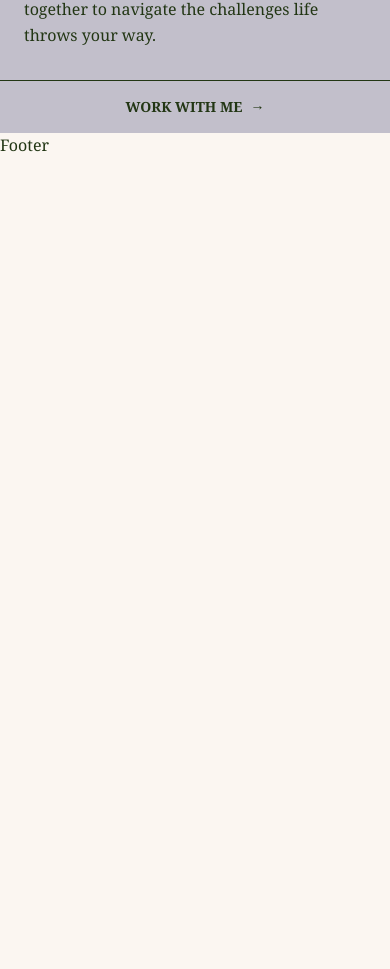
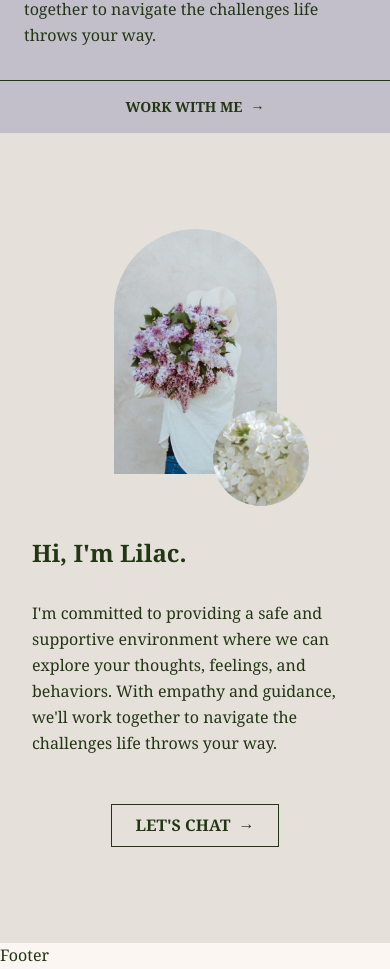
Before and after one commit to asynctushar/lilac, a Next.js app: page / in a window 390 px wide. Shown: the part 3557-4526 px from the top of the page. Before the commit the page ends 3716 px from the top, so only its background shows below. Built offline with nearby package versions, Linux system fonts and the light colour scheme.

Commit message:
feat: about section developed

```diff
--- /dev/null
+++ b/src/app/components/About.jsx
@@ -0,0 +1,40 @@
+import Image from 'next/image';
+import Link from 'next/link';
+import React from 'react';
+
+const About = () => {
+    return (
+        <section className='px-8 sm:px-12 md:px-8 lg:px-24 xl:px-20 lg:h-screen h-auto flex flex-col-reverse md:flex-row gap-16 sm:gap-16 py-24 items-center bg-primary'>
+            <div className='w-full md:w-1/2 flex flex-col items-start justify-center gap-8 md:gap-6 lg:gap-8 xl:gap-12'>
+                <h2 className='font-semibold text-2xl sm:text-3xl md:text-3xl lg:text-4xl xl:text-5xl 2xl:text-6xl leading-tight'>
+                    Hi, I'm Lilac.</h2>
+                <p className='text-base sm:text-lg md:text-base lg:text-xl xl:text-2xl leading-relaxed'>
+                    I'm committed to providing a safe and supportive environment where we can explore your thoughts, feelings, and behaviors. With empathy and guidance, we'll work together to navigate the challenges life throws your way.
+                </p>
+                <Link href="/#contact" className='uppercase border border-foreground px-6 py-2 font-semibold flex items-center justify-center gap-2 hover:bg-foreground hover:text-background duration-700 self-center mt-4 md:mt-12'>Let's Chat <span className='-translate-y-0.5'>&#8594;</span></Link>
+            </div>
+
+            <div className='w-full md:w-1/2 relative'>
+                <div className='relative w-1/2 md:w-2/3 xl:w-1/2 mx-auto'>
+                    <Image
+                        src="/images/about.webp"
+                        alt="Lilac - Therapist"
+                        width={600}
+                        height={600}
+                        className='rounded-t-full object-cover'
+                    />
+                    <div className='absolute -bottom-8 sm:-bottom-12 md:-bottom-10 lg:-bottom-12 xl:-bottom-16 -right-8 sm:-right-12 md:-right-10 lg:-right-12 xl:-right-16 w-24 sm:w-32 md:w-28 lg:w-36 xl:w-48 2xl:w-64 aspect-square z-10'>
+                        <Image
+                            src="/images/about-sub.webp"
+                            alt="Lilac"
+                            fill
+                            className='rounded-full object-cover'
+                        />
+                    </div>
+                </div>
+            </div>
+        </section>
+    );
+};
+
+export default About;
--- a/src/app/components/FullfillLIfe.jsx
+++ b/src/app/components/FullfillLIfe.jsx
@@ -4,7 +4,7 @@ import React from 'react';
 
 const FullfillLIfe = () => {
     return (
-        <section className='lg:h-[80vh] md:h-[40vh]  flex flex-col-reverse md:flex-row overflow-hidden bg-primary'>
+        <section className='lg:min-h-[80vh] md:min-h-[40vh]  flex flex-col-reverse md:flex-row overflow-hidden bg-primary'>
             {/* Content Section */}
             <div className='flex flex-col w-full md:w-1/2'>
                 <article className='px-6 sm:px-8 md:px-10 lg:px-16 xl:px-24 py-8 sm:py-10 md:py-12 lg:py-16 flex flex-col justify-center gap-4 sm:gap-6 md:gap-6 lg:gap-8 flex-1'>
--- a/src/app/components/Header.jsx
+++ b/src/app/components/Header.jsx
@@ -59,7 +59,7 @@ const Header = () => {
                     {/* Hamburger */}
                     <button
                         onClick={() => setOpen(!open)}
-                        className="md:hidden relative w-8 h-8"
+                        className="md:hidden relative w-8 h-8 cursor-pointer"
                         aria-label="Toggle menu"
                     >
                         {/* Top line */}
--- a/src/app/components/WorkWithMe.jsx
+++ b/src/app/components/WorkWithMe.jsx
@@ -5,7 +5,7 @@ import React from 'react';
 
 const WorkWithMe = () => {
     return (
-        <section className='lg:h-[80vh] md:h-[40vh] flex flex-col md:flex-row overflow-hidden bg-accent'>
+        <section className='lg:min-h-[80vh] md:min-h-[40vh] flex flex-col md:flex-row overflow-hidden bg-accent'>
 
             <div className='w-full md:w-1/2 relative h-64 sm:h-80 md:h-auto'>
                 <Image
@@ -23,7 +23,7 @@ const WorkWithMe = () => {
                     <h2 className='font-semibold text-2xl sm:text-3xl md:text-3xl lg:text-4xl xl:text-5xl 2xl:text-6xl leading-tight'>
                         You don't have to do this all alone.
                     </h2>
-                    <p className='text-base sm:text-lg md:text-base lg:text-xl xl:text-2xl leading-relaxed'>
+                    <div className='text-base sm:text-lg md:text-base lg:text-xl xl:text-2xl leading-relaxed'>
                         If you are facing any of these, there's hope:
                         <br />
                         <br />
@@ -47,10 +47,10 @@ const WorkWithMe = () => {
                         <br />
                         With empathy and guidance, we'll work together to navigate the challenges life throws your way.
 
-                    </p>
+                    </div>
                 </article>
                 <Link
-                    href="/#cta"
+                    href="/#contact"
                     className='uppercase border-t border-foreground px-6 py-4 md:py-3 lg:py-8 font-semibold text-sm sm:text-base flex items-center justify-center gap-2 hover:bg-foreground hover:text-background duration-700 transition-colors'
                 >
                     Work With Me <span className='-translate-y-0.5'>&#8594;</span>
--- a/src/app/page.jsx
+++ b/src/app/page.jsx
@@ -5,6 +5,7 @@ import Hero from './components/Hero';
 import FullfillLIfe from './components/FullfillLIfe';
 import Specialities from './components/Specialities';
 import WorkWithMe from './components/WorkWithMe';
+import About from './components/About';
 
 const Home = () => {
     return (
@@ -15,6 +16,7 @@ const Home = () => {
                 <FullfillLIfe />
                 <Specialities />
                 <WorkWithMe />
+                <About />
             </main>
             <Footer />
         </>
```
Also changed, not shown: public/images/about-sub.webp (added), public/images/about.webp (added).
